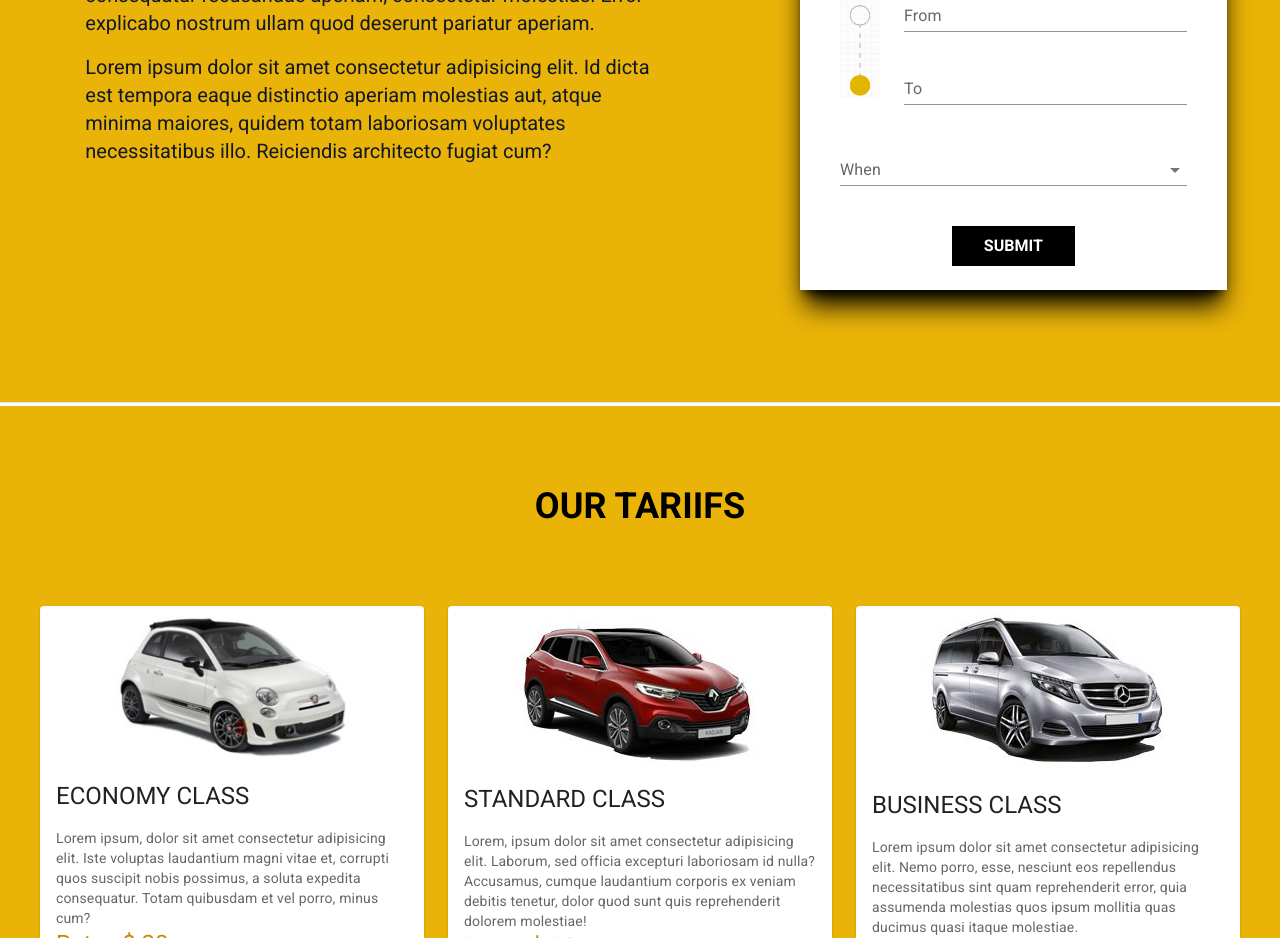
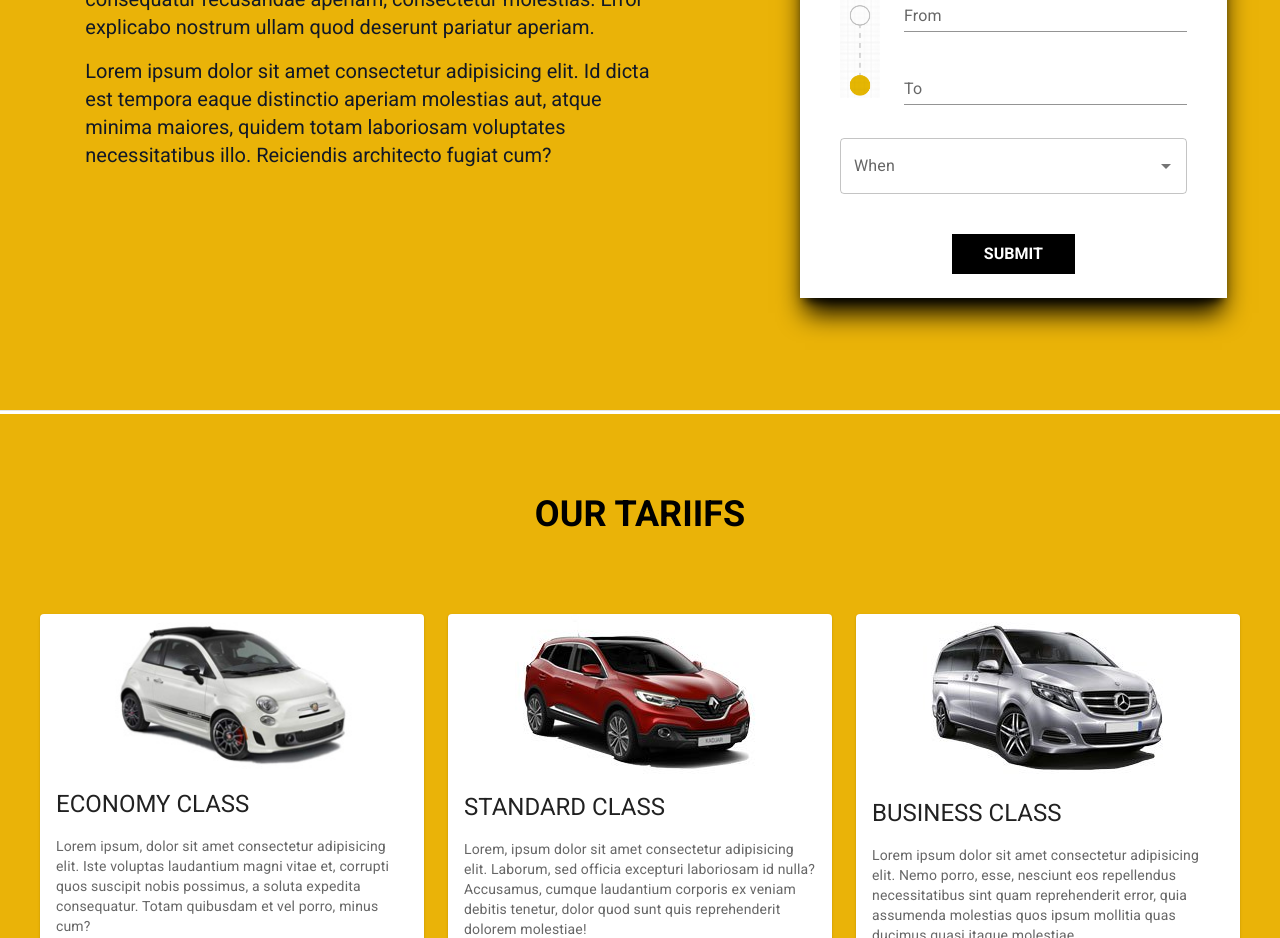
Before and after one commit to Apsar7004/Yasa-pro, a Next.js app: page / in a window 1280 px wide. Shown: the part 1020-1958 px from the top of the page. Built offline with nearby package versions, Linux system fonts and the light colour scheme.

Commit message:
similar to org

```diff
--- a/src/components/home/Section2.jsx
+++ b/src/components/home/Section2.jsx
@@ -1,5 +1,5 @@
 "use client"
-import { Autocomplete,CircularProgress,TextField} from "@mui/material"
+import { Autocomplete,TextField} from "@mui/material"
 import Image from "next/image";
 import { useState } from "react";
 
@@ -10,7 +10,13 @@ export default function Section2(){
   const [from,setFrom] = useState()
   const [to,setTo] = useState()
   const [when,setWhen] = useState()
-  const [top100Films,settop100films] = useState([])
+
+
+  const top100Films = ['The Shawshank Redemption',
+  'The Godfather',
+  'The Godfather: Part II',
+  'The Dark Knight',
+  '12 Angry Men']
 
 //  relative bottom-[100px] z-[-999]
 
@@ -51,32 +57,16 @@ height={140}
   </div>
   </div>
 
+
   <Autocomplete
-      id="location-input"
-      options={top100Films}
-      inputValue={when}
-      onInputChange={(event,newval)=>{
-        setWhen(newval)
-        setTimeout(()=>{
-          settop100films(['Amadeus',
-          'Toy Story 3',
-          'Logan',
-          'Dangal',
-          'The Sting'])
-        },3000)
-      }}
-
-      renderInput={(params) => (
-        <TextField
-          {...params}
-          label="When"
-          variant="standard"
-        />
-      )}
-    />
-
-
-
+inputValue={when}
+onInputChange={(event, newValue) => {
+  setWhen(newValue);
+}}
+id="controllable-states-demo"
+options={top100Films}
+renderInput={(params) => <TextField {...params} label="When" />}
+/>
 <button className="bg-black text-white mx-auto px-8 py-2 font-semibold" onClick={(e)=>handlesubmit(e)}>SUBMIT</button>
   </form>
 </div>
```
